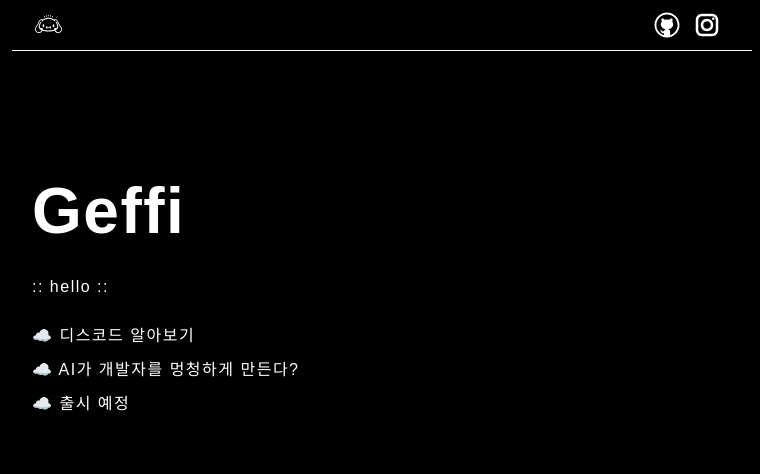
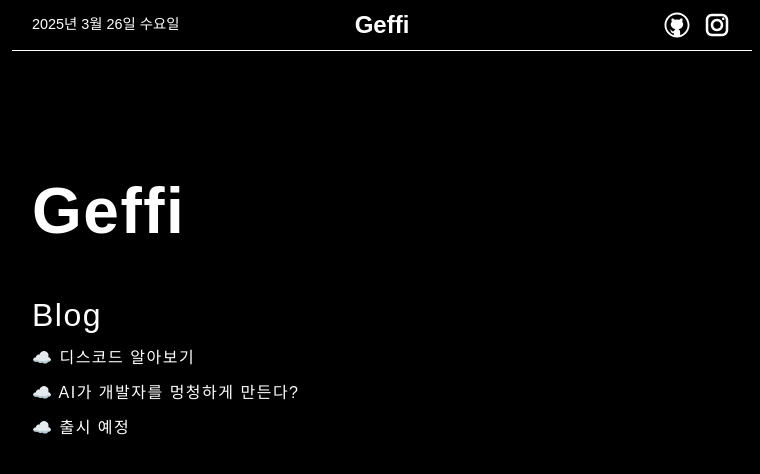
Before and after one commit to Blunf/Geffi-Portfolio, a plain HTML site: page index.html in a window 1280 px wide. Shown: the top 474 px of the page, without its empty margins (258-1018 px from the left). Drawn offline with Linux system fonts and the light colour scheme; a web font is replaced by a local one.

Commit message:
250326_1

```diff
--- a/Style_Main.css
+++ b/Style_Main.css
@@ -41,11 +41,35 @@
     width: 100%;
     max-width: 700px;
     z-index: 1000;
-    border-bottom: 1px solid #ffffff; /* 구분선 추가 */
+    border-bottom: 1px solid #ffffff;
 }
 
-/* 버튼 스타일 */
-.home-button,
+.header-left {
+    flex: 1;
+    text-align: left;
+    font-size: 0.9rem;
+    color: #ffffff;
+}
+
+.header-center {
+    flex: 2;
+    text-align: center;
+}
+
+.header-title {
+    margin: 0;
+    font-size: 1.5rem;
+    color: #ffffff;
+}
+
+.header-right {
+    flex: 1;
+    display: flex;
+    justify-content: flex-end;
+    gap: 10px;
+}
+
+/* 기존 버튼 스타일 수정 */
 .github-button,
 .instagram-button {
     display: flex;
@@ -61,13 +85,6 @@
     align-items: center;
     margin-right: 10px;
     gap: 10px; /* 깃허브와 인스타 사이 간격 */
-}
-
-/* 각 버튼 스타일 (기존 유지) */
-.github-button,
-.instagram-button {
-    display: flex;
-    align-items: center;
 }
 
 .home-icon {
@@ -96,7 +113,7 @@
 
 
 /* ----------------------------본문 ----------------------------------- */
-.content {
+.Main {
     width: 100%;
     max-width: 700px;
     margin: auto;
@@ -107,14 +124,14 @@
 
 
 
-.content-title {
+.Main_title {
     font-size: 4rem;
     margin-bottom: 10px;
 }
 
-.content-hi {
+.BlogSelection_title {
     font-size: 2rem;
-    margin-bottom: 10px;
+    margin-bottom: 2px;
 }
 
 /* 문장 */
@@ -128,17 +145,19 @@
     display: block;
     width: 100%;
     max-width: 700px;
+    margin: 1px auto;
     padding: 5px 0px;
     background-color: #44444400;
     color: white;
     text-decoration: none;
     border-radius: 5px;
     font-size: 16px;
-    transition: background-color 0.3s;
+    transition: color 0.3s;
     text-align: left;
 }
-.Article_button a:hover {
-    color: #779cc4;
+
+.Article_button:hover {
+    color: #779cc4;  /* 호버 시 파란색으로 변경 */
 }
 
 
--- a/index.html
+++ b/index.html
@@ -10,29 +10,46 @@
 <body>
 
     <header>
-        <a href="index.html" target="_self" class="home-button">
-            <img src="icon\Icon_cinnamoroll.svg" alt="홈" class="home-icon">
-        </a>
+        <div class="header-left">
+            <span id="current-date"></span>
+        </div>
 
+        <div class="header-center">
+            <h1 class="header-title">Geffi</h1>
+        </div>
 
-        <div class="right-buttons">
+        <div class="header-right">
             <a href="https://github.com/Blunf" target="_blank" class="github-button">
                 <img src="icon/Icon_Github.svg" alt="깃허브" class="github-icon">
             </a>
             <a href="https://www.instagram.com/geffi._" target="_blank" class="instagram-button">
                 <img src="icon/Icon_Instagram.svg" alt="인스타그램" class="instagram-icon">
             </a>
-          </div>
-
+        </div>
     </header>
 
+    <script>
+        // 날짜 업데이트 함수
+        function updateDate() {
+            const now = new Date();
+            const options = { year: 'numeric', month: 'long', day: 'numeric', weekday: 'long' };
+            const dateString = now.toLocaleDateString('ko-KR', options);
+            document.getElementById('current-date').textContent = dateString;
+        }
 
-    <div class="content">
-        <h1 class="content-title">Geffi </h1>
-        <p class="content-hi">:: hello ::</p>
-        <a href="MJ_LearnDiscoard.html" class="Article_button">☁️ 디스코드 알아보기</a>
-        <a href="MJ_AI_makes_developer_stupid.html" class="Article_button">☁️ AI가 개발자를 멍청하게 만든다?</a>
-        <a href="MJ_NextJournal.html" class="Article_button">☁️ 출시 예정</a>
+        // 페이지 로드 시 날짜 업데이트
+        updateDate();
+    </script>
+
+    <div class="Main">
+        <h1 class="Main_title">Geffi </h1>
+
+        <div class="BlogSelection">
+            <p class="BlogSelection_title">Blog</p>
+            <a href="MJ_LearnDiscoard.html" class="Article_button">☁️ 디스코드 알아보기</a>
+            <a href="MJ_AI_makes_developer_stupid.html" class="Article_button">☁️ AI가 개발자를 멍청하게 만든다?</a>
+            <a href="MJ_NextJournal.html" class="Article_button">☁️ 출시 예정</a>
+        </div>
     </div>
 
 
```
Also changed, not shown: MJ_NextJournal.html (+14 -2 lines).
